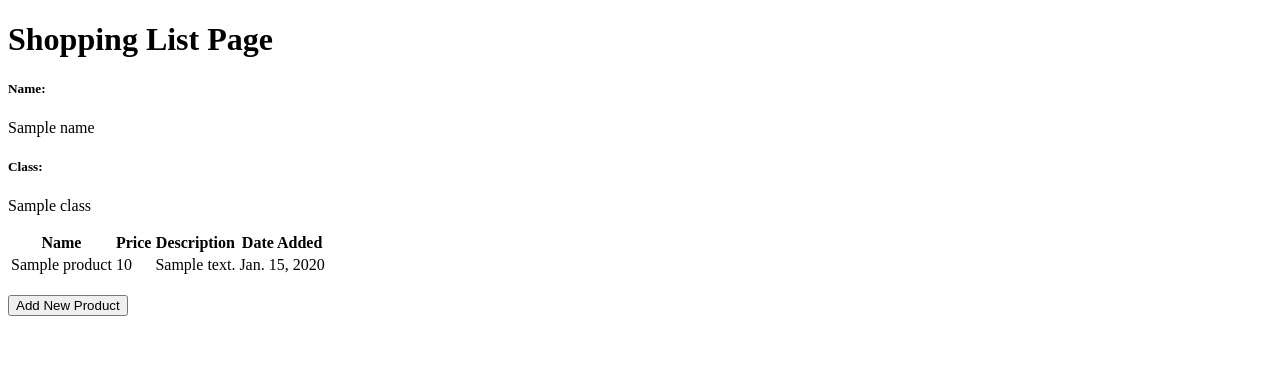
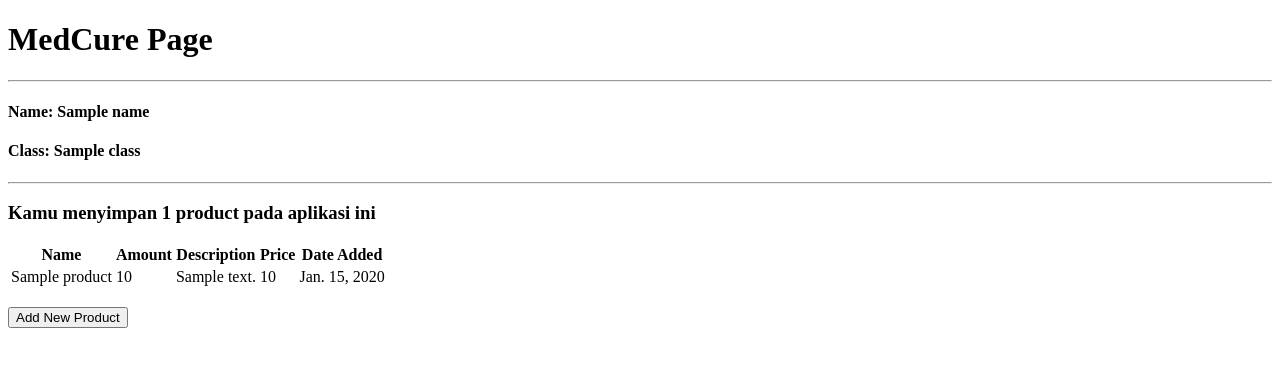
Before and after one commit to aldyandryn/medcure, a Django app: template main/templates/main.html in a window 1280 px wide. Shown: the top 367 px of the page. Run offline with Django 4.2, Linux system fonts and the light colour scheme; tables that the repository leaves empty hold one stand-in row (values such as "Sample post"); the template is opened without the code that fills it: values that come from a table or form of the project are taken from there, most other values are stand-ins (such as "Sample title", 1, 10 or a date in 2020).

Commit message:
updated task 3

```diff
--- a/main/forms.py
+++ b/main/forms.py
@@ -4,4 +4,4 @@ from main.models import Product
 class ProductForm(ModelForm):
     class Meta:
         model = Product
-        fields = ["name", "price", "description"]
+        fields = ["name", "price", "amount", "description"]
--- a/main/templates/main.html
+++ b/main/templates/main.html
@@ -1,18 +1,39 @@
 {% extends 'base.html' %}
 
+{% block style %}
+    <style>
+        h1 {
+            text-align: center;
+        }
+
+        table {
+            border-collapse: collapse;
+            text-align: center;
+        }
+
+        th, td {
+            border: 1px solid black;
+            padding: 5px;
+        }
+    </style>
+{% endblock style %}
+
 {% block content %}
-    <h1>Shopping List Page</h1>
+    <h1>MedCure Page</h1>
+    <hr>
 
-    <h5>Name:</h5>
-    <p>{{name}}</p>
+    <h4>Name: {{name}}</h4>
+    <h4>Class: {{class}}</h4>
+    <hr>
 
-    <h5>Class:</h5>
-    <p>{{class}}</p>
+    <h3>Kamu menyimpan {{total_products}} product pada aplikasi ini</h3>
+
     <table>
         <tr>
             <th>Name</th>
+            <th>Amount</th>
+            <th>Description</th>
             <th>Price</th>
-            <th>Description</th>
             <th>Date Added</th>
         </tr>
 
@@ -21,8 +42,9 @@
         {% for product in products %}
             <tr>
                 <td>{{product.name}}</td>
+                <td>{{product.amount}}</td>
+                <td>{{product.description}}</td>
                 <td>{{product.price}}</td>
-                <td>{{product.description}}</td>
                 <td>{{product.date_added}}</td>
             </tr>
         {% endfor %}
@@ -36,4 +58,4 @@
         </button>
     </a>
 
-    {% endblock content %}
+{% endblock content %}
--- a/main/urls.py
+++ b/main/urls.py
@@ -1,5 +1,5 @@
 from django.urls import path
-from main.views import show_main, create_product, show_xml, show_json, show_xml_by_id, show_json_by_id
+from main.views import show_main, create_product, show_xml, show_json, show_xml_by_id, show_json_by_id, delete_first_rhinos
 
 
 app_name = 'main'
@@ -10,5 +10,6 @@ urlpatterns = [
     path('xml/', show_xml, name='show_xml'),
     path('json/', show_json, name='show_json'),
     path('xml/<int:id>/', show_xml_by_id, name='show_xml_by_id'),
-path('json/<int:id>/', show_json_by_id, name='show_json_by_id'),
+    path('json/<int:id>/', show_json_by_id, name='show_json_by_id'),
+    path('delete-first-rhinos/', delete_first_rhinos, name='delete_first_rhinos'),
 ]
```
Also changed, not shown: main/tests.py (+14 -0 lines), main/views.py (+11 -2 lines), templates/base.html (renamed from main/templates/base.html).
